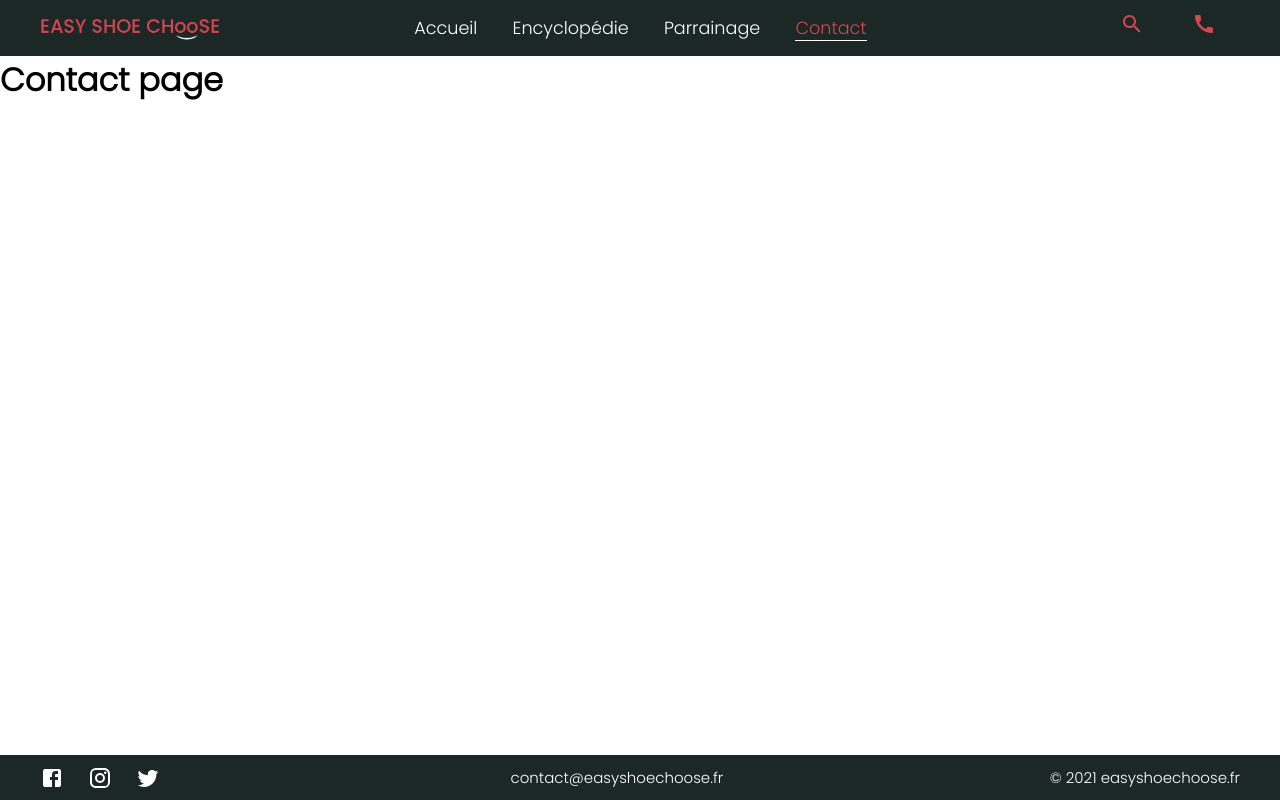
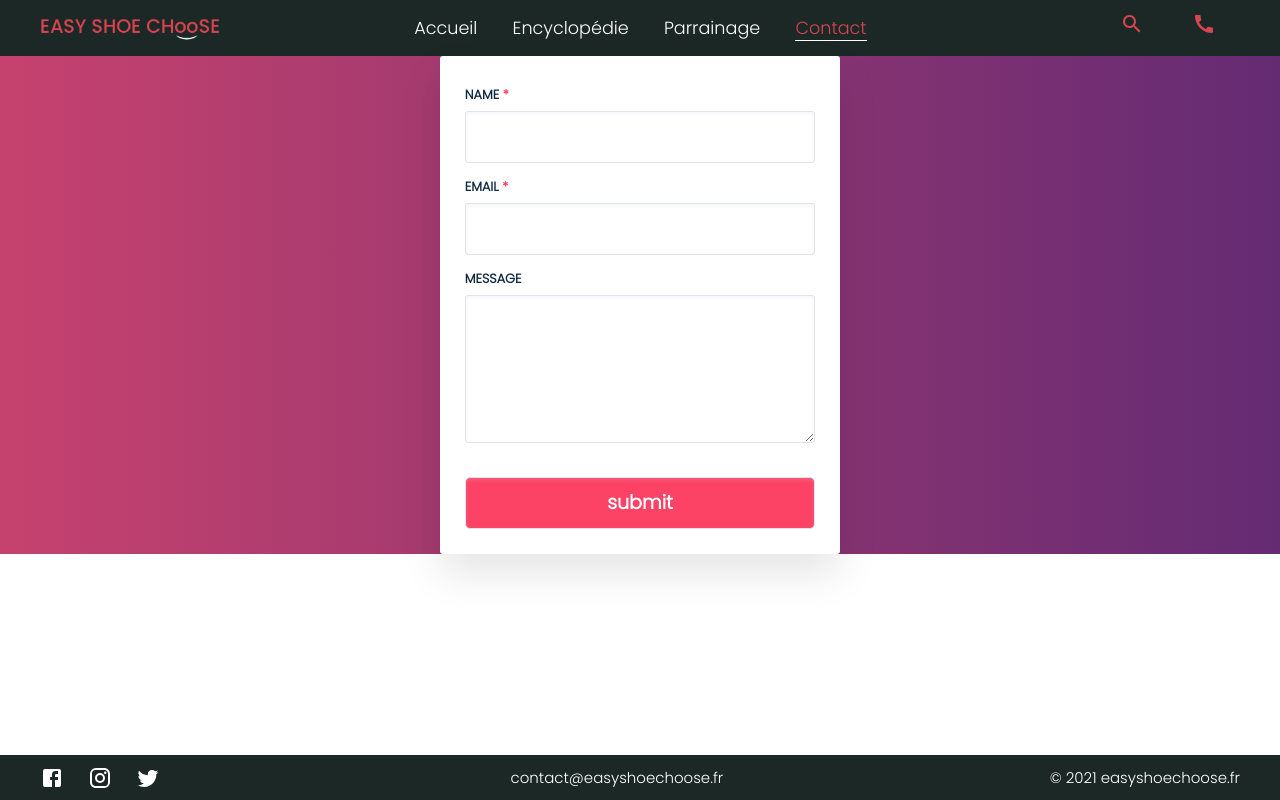
Before and after one commit to ilyassrhejjou/Easyshoechoose, a React (Create React App) app: page /contact in a window 1280 px wide. Built offline with nearby package versions, Linux system fonts and the light colour scheme.

Commit message:
Ajout de redirection vers la page de la chaussure en passant des paramètres dans le lien

```diff
--- a/src/App.js
+++ b/src/App.js
@@ -4,9 +4,11 @@ import Home from './Component/Home';
 import Encyclo from './Component/Encyclo';
 import Parrainage from './Component/Parrainage';
 import Contact from './Component/Contact';
+import ProductPage from './Component/ProductPage';
 import Error404 from './Component/Error404';
 import Menu from './Component/Menu';
 import Footer from './Component/Footer';
+import Shoe from './Component/ShoePage';
 const App=()=>{
   return(
     <>
@@ -16,7 +18,10 @@ const App=()=>{
       <Route path="/encyclopedie" component={Encyclo} />
       <Route path="/parrainage" component={Parrainage} />
       <Route path="/contact" component={Contact} />
+      <Route path="/product/:tit/:des/:img" component={ProductPage} />
+      <Route path="/shoe/:name?/:img+" component={Shoe} />
       <Route component={Error404} />
+
     </Switch>
     <Footer/>
     </>
--- a/src/Component/Contact.js
+++ b/src/Component/Contact.js
@@ -1,9 +1,34 @@
 import React from "react";
-
+import "../Css/Contact.css";
+function AlertFunction(){
+    alert("Votre message a été envoyé avec succés");
+}
 const Contact=()=>{
     return(
         <>
-        <h1>Contact page</h1>
+    <div className="body_main2">
+       <div class="container_form">
+    <form>
+        <ul>
+            <li>
+                <label for="name"><span>Name <span class="required-star">*</span></span></label>
+                <input type="text" id="name" name="user_name"/>
+            </li>
+            <li>
+                <label for="mail"><span>Email <span class="required-star">*</span></span></label>
+                <input type="email" id="mail" name="user_email"/>
+            </li>
+            <li>
+                <label for="msg"><span>Message</span></label>
+                <textarea rows="4" cols="50"></textarea>
+            </li>
+            <li>
+                <input type="button" value="submit" onClick={AlertFunction}></input>
+            </li>
+        </ul>
+    </form>
+</div>
+</div>
         </>
     )
 }
--- a/src/Component/Product.js
+++ b/src/Component/Product.js
@@ -1,18 +1,18 @@
 
 import React from "react";
 import "../Css/Product.css";
-
+import { useHistory } from 'react-router-dom'
 
 export default function Card(props) {
+   let history = useHistory()
     return (
       <div className="card">
         <img src={props.img} class="card__image" />
         <div className="card__body">
           <h2 className="card__title card_item" >{props.title}</h2>
           <p className="card__description card_item">{props.description}</p>
-          <button className="card__btn card_item">Voir plus</button>
+          <button className="card__btn card_item" onClick={()=> history.push(`/shoe/${props.title}${props.img}`)}>Voir plus</button>
         </div>
-
       </div>
     );
   }
--- /dev/null
+++ b/src/Component/ProductPage.js
@@ -0,0 +1,10 @@
+import React from "react";
+
+const ProductPage=()=>{
+    return(
+        <>
+        <h1>Encyclo page</h1>
+        </>
+    )
+}
+export default ProductPage;
--- /dev/null
+++ b/src/Component/ShoePage.js
@@ -0,0 +1,14 @@
+import React from "react";
+import { useParams } from 'react-router-dom';
+
+const Shoe=(props)=>{
+    const { params } = props.match;
+    const url = "/";
+    return(
+        <>
+        <h1>{params.name}</h1>
+        <img src={url+params.img} />
+        </>
+    )
+}
+export default Shoe;
--- /dev/null
+++ b/src/Css/Contact.css
@@ -0,0 +1,75 @@
+
+label,
+input,
+textarea {
+    display: block;
+    width: 100%;
+}
+ul {
+    list-style: none;
+    margin: 0;
+    padding: 0;
+}
+
+li {
+    padding: 0.3em;
+}
+span {
+    font-weight: 700;
+    color: #102a43;
+    line-height: 35px;
+    line-height: 1.9rem;
+    font-size: 12px;
+    font-size: 0.8rem;
+    text-transform: uppercase;
+}
+input[type="button"] {
+    background: #fc4366;
+    color: #fff;
+    font-weight: 700;
+    font-size: 1.2rem;
+    border-radius: 5px;
+    margin-top: 1.3em;
+}
+.body_main2{
+    background: rgba(100, 43, 115);  /* fallback for old browsers */
+    background: -webkit-linear-gradient(to right, #C6426E, #642B73);  /* Chrome 10-25, Safari 5.1-6 */
+    background: linear-gradient(to right, #C6426E, #642B73); /* W3C, IE 10+/ Edge, Firefox 16+, Chrome 26+, Opera 12+, Safari 7+ */
+  }
+.container_form {
+    width: 400px;
+    margin: 0 auto;
+}
+form {
+    background-color: #ffffff;
+    padding-top: 20px;
+    padding-right: 20px;
+    padding-bottom: 20px;
+    padding-left: 20px;
+    box-shadow: 0 20px 40px rgba(0, 0, 0, 0.1);
+    border-radius: 3px;
+    overflow: hidden;
+}
+
+.required-star {
+    color: #fc4366;
+}
+
+input,
+textarea {
+    width: 100%;
+    padding: 9px 20px;
+    border: 1px solid #e1e2eb;
+    background-color: #fff;
+    color: #102a43;
+    caret-color: #829ab1;
+    box-sizing: border-box;
+    font-size: 14px;
+    font-size: 1rem;
+    line-height: 29px;
+    line-height: 2rem;
+    box-shadow: inset 0 2px 4px 0 rgba(206, 209, 224, 0.2);
+    border-radius: 3px;
+    line-height: 29px;
+    line-height: 2rem;
+}
```
